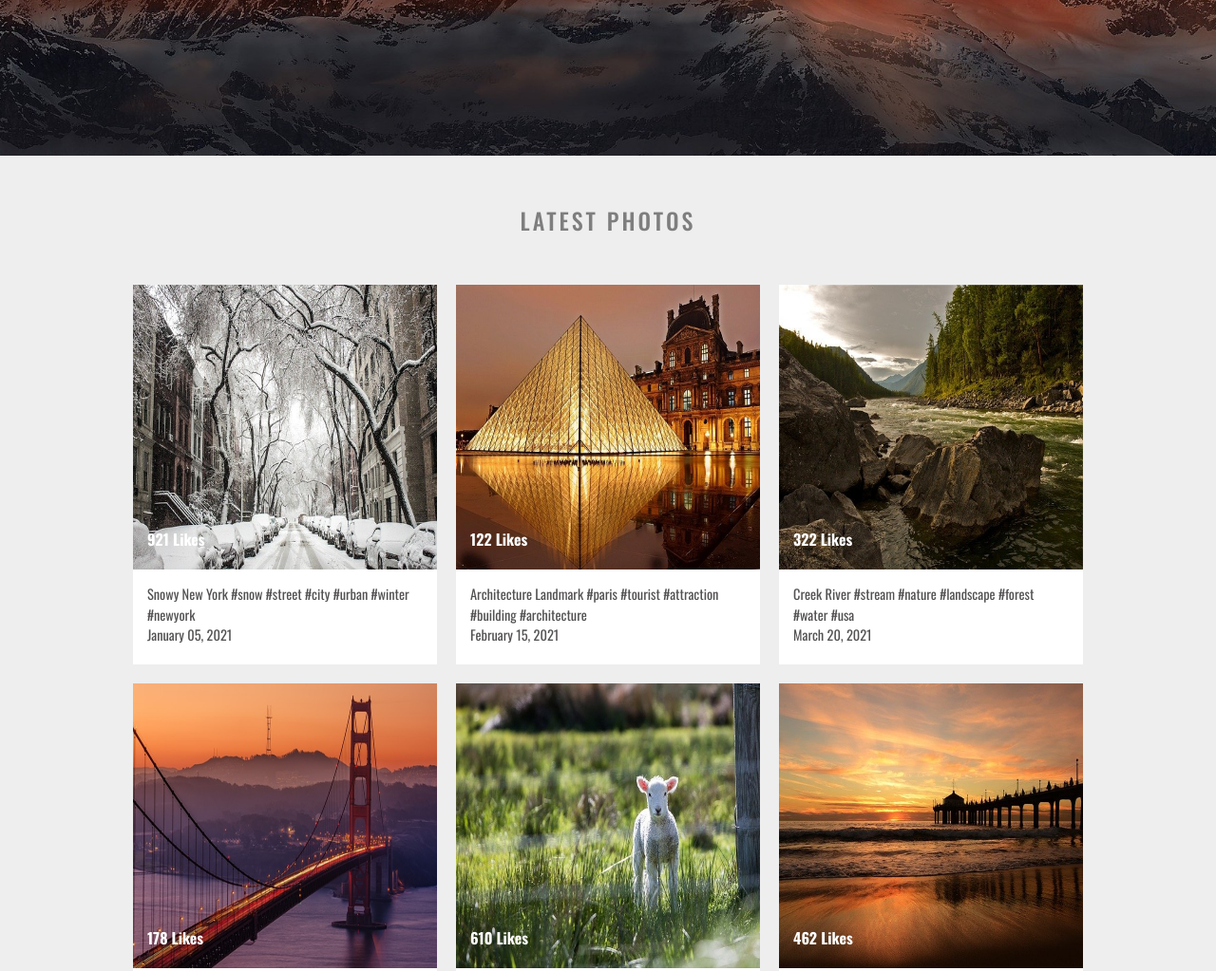
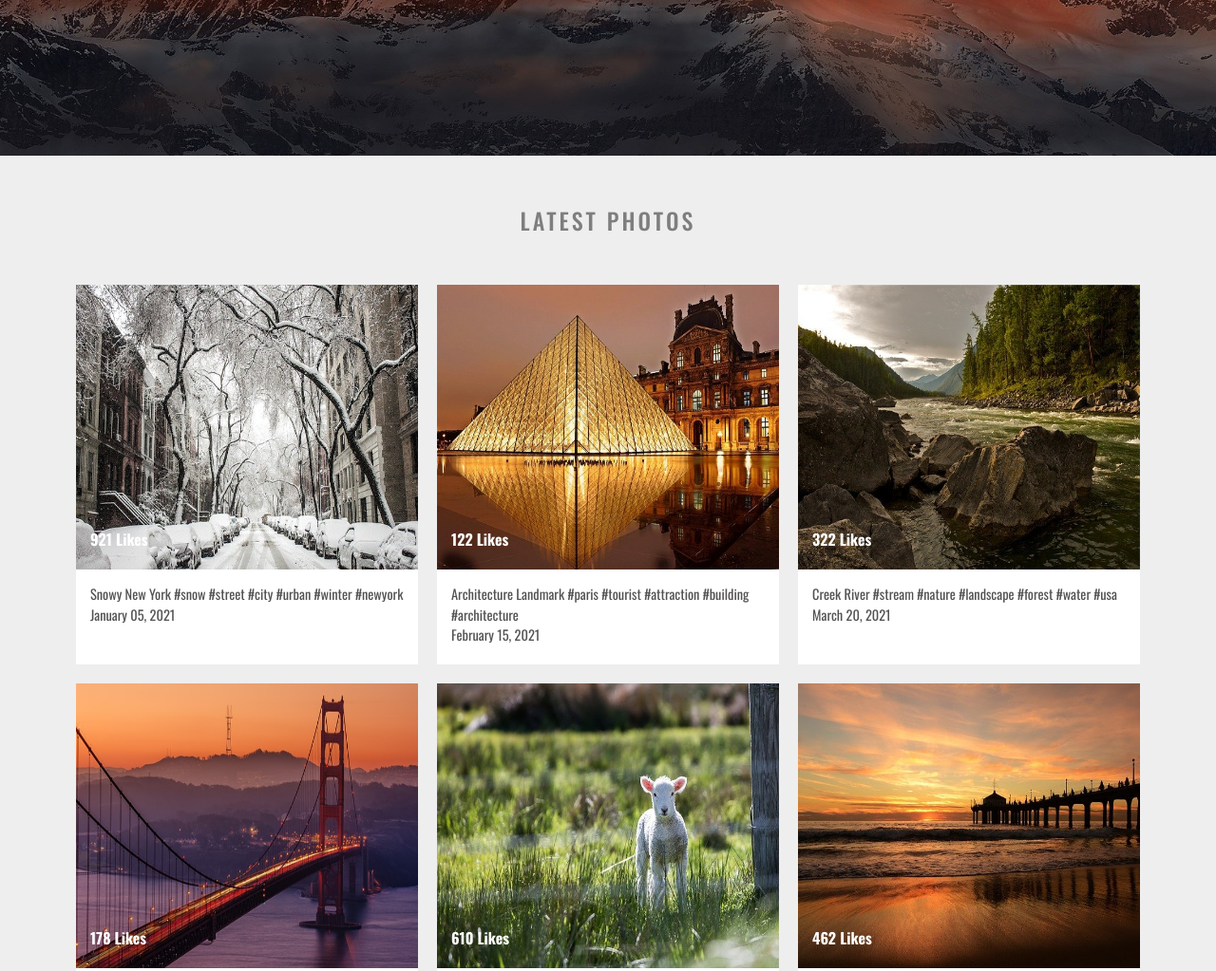
Before and after one commit to ivobul/instagram-portfolio, a plain HTML site: page index.html in a window 1280 px wide. Shown: the part 636-1659 px from the top of the page at 95% size. Drawn offline with nearby package versions, Linux system fonts and the light colour scheme.

Commit message:
Update style.css

```diff
--- a/style.css
+++ b/style.css
@@ -198,7 +198,7 @@ nav .brand {
 .grid {
   column-gap: 20px;
   display: grid;
-  grid-template-columns: repeat(auto-fill, 320px);
+  grid-template-columns: repeat(auto-fill, 360px);
   justify-content: center;
   margin-top: 50px;
   row-gap: 20px;
```
